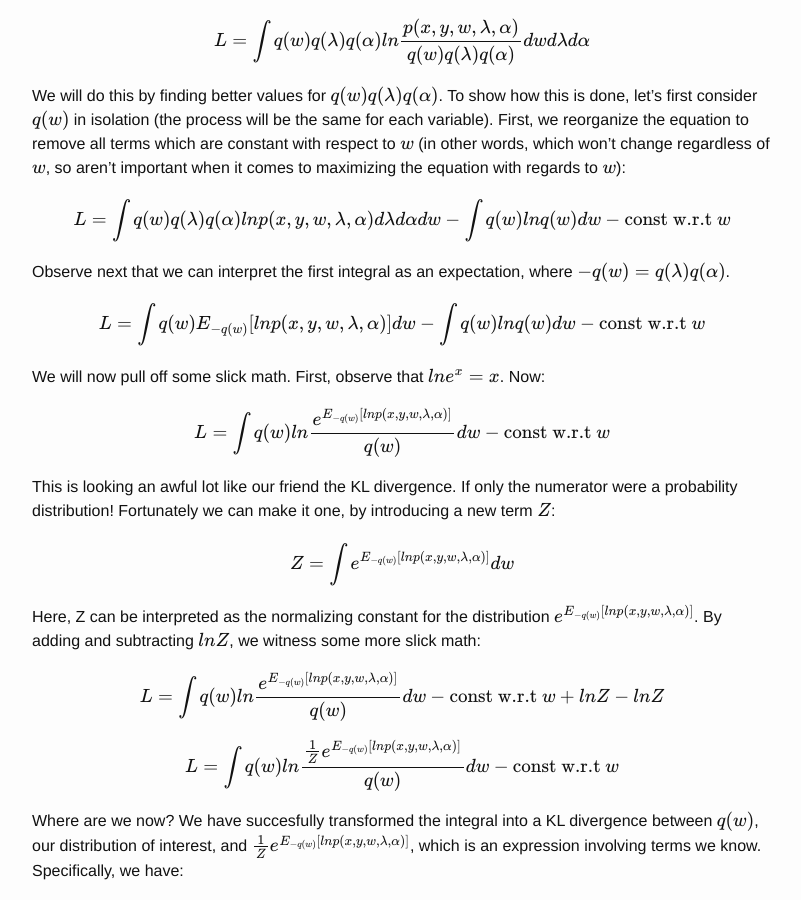
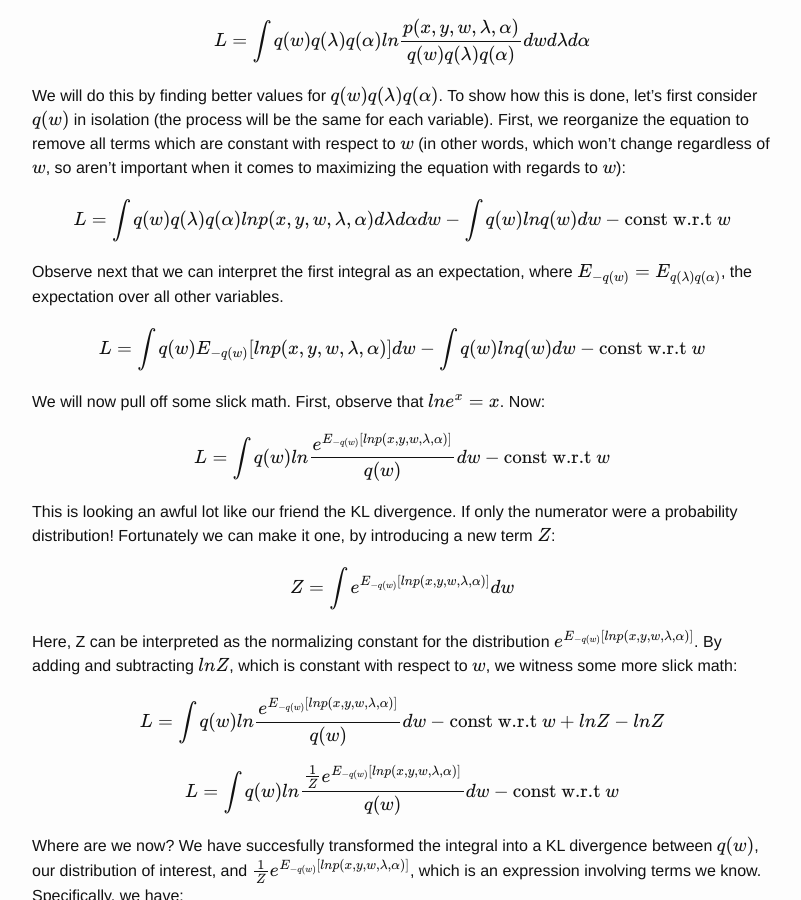
Before and after one commit to kronosapiens/kronosapiens.github.io, a Jekyll site: the page built from _posts/2015-11-22-understanding-variational-inference.md, in a window 1280 px wide and 900 px high, scrolled down 3866 px. Shown: the whole window, without its empty margins (238-1039 px from the left). Built offline with Jekyll 4.4.1, drawn with Linux system fonts in a browser that asks for light colours; formulas are drawn with MathJax 3; comment, search, counter and statistics services are not loaded.

Commit message:
clarified use of lnZ and expectation notation

```diff
--- a/_posts/2015-11-22-understanding-variational-inference.md
+++ b/_posts/2015-11-22-understanding-variational-inference.md
@@ -196,7 +196,7 @@ L = \int q(w) q(\lambda)q(\alpha) ln p(x,y,w, \lambda, \alpha) d\lambda d\alpha
 - \text{const w.r.t } w
 $$
 
-Observe next that we can interpret the first integral as an expectation, where $$-q(w) = q(\lambda)q(\alpha)$$.
+Observe next that we can interpret the first integral as an expectation, where $$E_{-q(w)} = E_{q(\lambda)q(\alpha)}$$, the expectation over all other variables.
 
 $$
 L = \int q(w) E_{-q(w)}[ln p(x,y,w, \lambda, \alpha)] dw
@@ -218,7 +218,7 @@ $$
 Z = \int e^{E_{-q(w)}[ln p(x,y,w, \lambda, \alpha)]} dw
 $$
 
-Here, Z can be interpreted as the normalizing constant for the distribution $$e^{E_{-q(w)}[ln p(x,y,w, \lambda, \alpha)]}$$. By adding and subtracting $$lnZ$$, we witness some more slick math:
+Here, Z can be interpreted as the normalizing constant for the distribution $$e^{E_{-q(w)}[ln p(x,y,w, \lambda, \alpha)]}$$. By adding and subtracting $$lnZ$$, which is constant with respect to $$w$$, we witness some more slick math:
 
 $$
 L = \int q(w) ln \frac{e^{E_{-q(w)}[ln p(x,y,w, \lambda, \alpha)]}}{q(w)} dw
```
